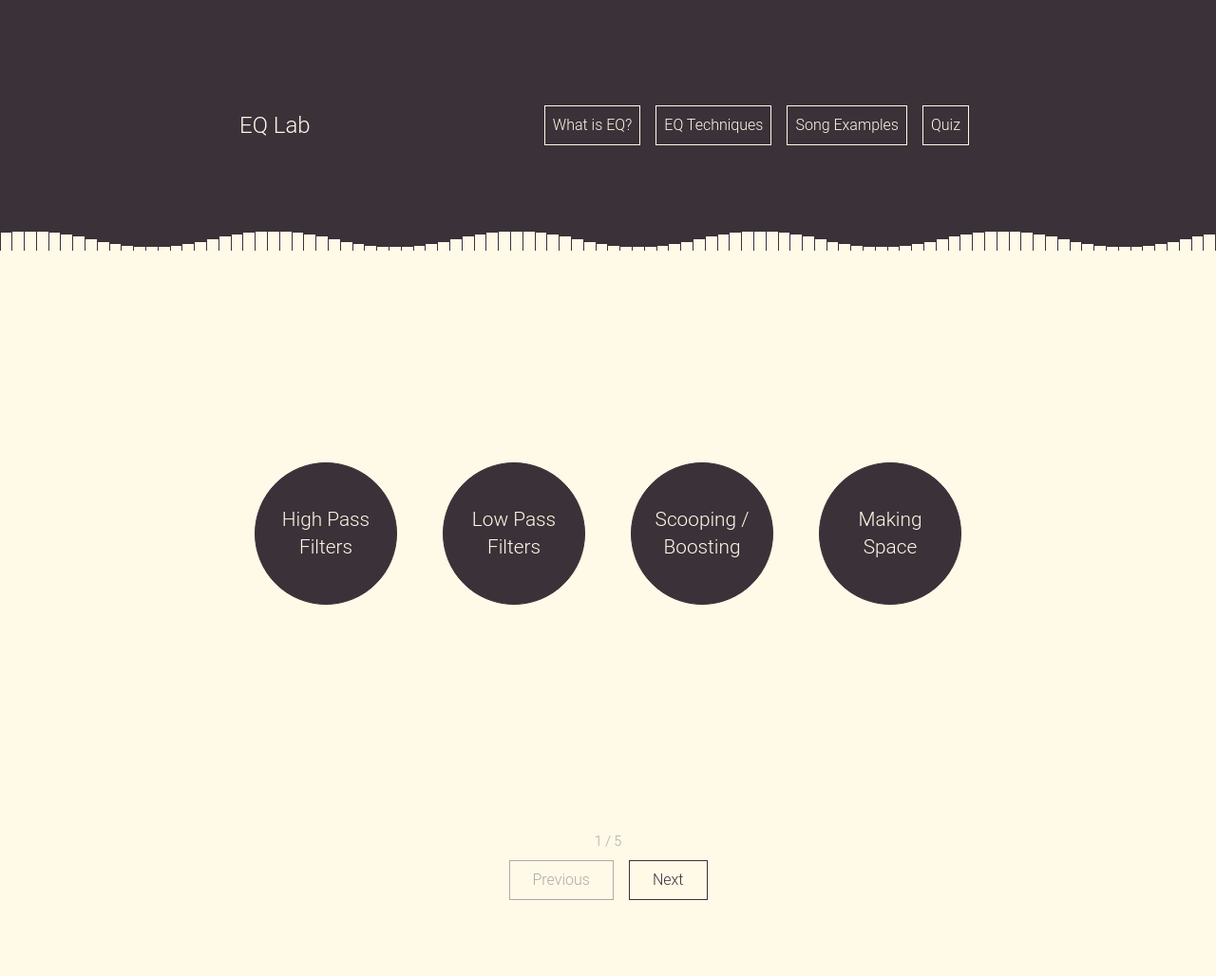
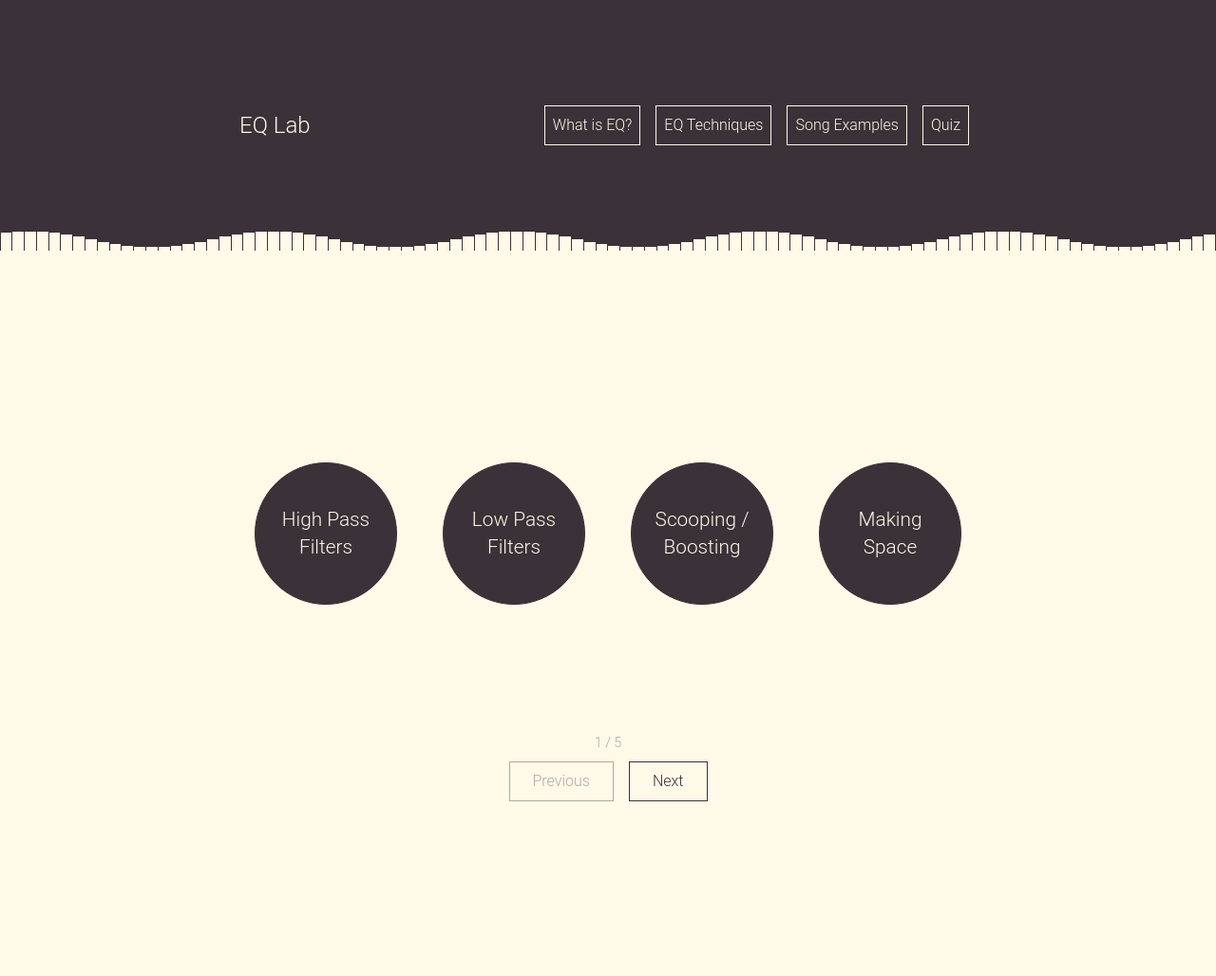
Before and after one commit to xnicolll/ui-eq-lab, a Flask app: page /techniques in a window 1280 px wide. Shown: the whole page at 95% size. After the commit the page ends 844 px from the top, so only its background shows below. Run offline with Flask 3, Linux system fonts and the light colour scheme.

Commit message:
fix: layouts

```diff
--- a/static/css/style.css
+++ b/static/css/style.css
@@ -112,6 +112,40 @@ body {
     display: flex;
     flex-direction: column;
     align-items: center;
+}
+
+/* Techniques page specific styles */
+.techniques-page .content-section {
+    height: 67vh;
+    overflow: hidden;
+}
+
+.techniques-page .overview-section {
+    height: 100%;
+    overflow: hidden;
+}
+
+.techniques-page .overview-graphic {
+    height: 100%;
+    overflow: hidden;
+}
+
+.techniques-page .learn-content {
+    height: 100%;
+    overflow: hidden;
+}
+
+.techniques-page .technique-buttons {
+    height: 400px;
+    overflow: hidden;
+}
+
+.techniques-page .navigation-controls {
+    position: absolute;
+    bottom: 2rem;
+    left: 0;
+    right: 0;
+    margin-top: 0;
 }
 
 /* Typography */
--- a/templates/techniques.html
+++ b/templates/techniques.html
@@ -1,7 +1,7 @@
 {% extends "base.html" %}
 
 {% block content %}
-<div class="content-section">
+<div class="content-section techniques-page">
     <div class="overview-section">
         <div class="overview-graphic">
             <div class="learn-step" data-step="1">
```
